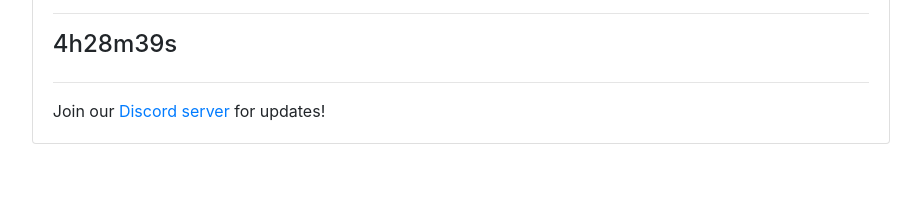
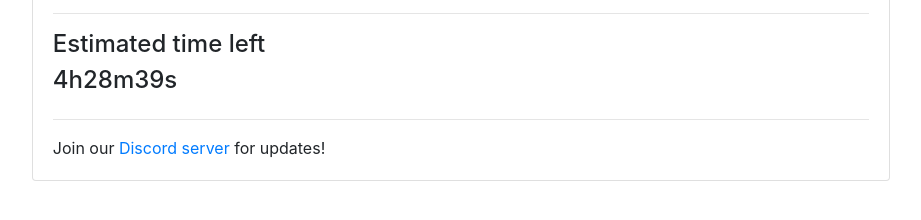
Before and after one commit to Xlort/Downtime-IClapDilex, a website: page index.html in a window 1280 px wide. Shown: the part 180-400 px from the top of the page, without its empty margins (179-1100 px from the left). Drawn offline with nearby package versions, Linux system fonts and the light colour scheme.

Commit message:
Update index.html

```diff
--- a/index.html
+++ b/index.html
@@ -22,11 +22,14 @@
                             <img class="card-img-top rounded-circle" src="/logo.png" style="border-radius: 20px;">
                             <h3 class="card-text">IClapDilex Self Bot is currently experiencing technical issues!</h3>
                             <hr>
-                            <div class="form-inline">
-                                <h4 id="hours"></h4>
-                                <h4 id="minutes"></h4>
-                                <h4 id="seconds"></h4>
-                                <h4 id="end"></h4>
+                            <div>
+                                <h4>Estimated time left</h4>
+                                <div class="form-inline">
+                                    <h4 id="hours"></h4>
+                                    <h4 id="minutes"></h4>
+                                    <h4 id="seconds"></h4>
+                                    <h4 id="end"></h4>
+                                </div>
                             </div>
                             <hr>
                             Join our <a href="https://discord.com/invite/KbtDWMrYGa">Discord server</a> for updates!
```
